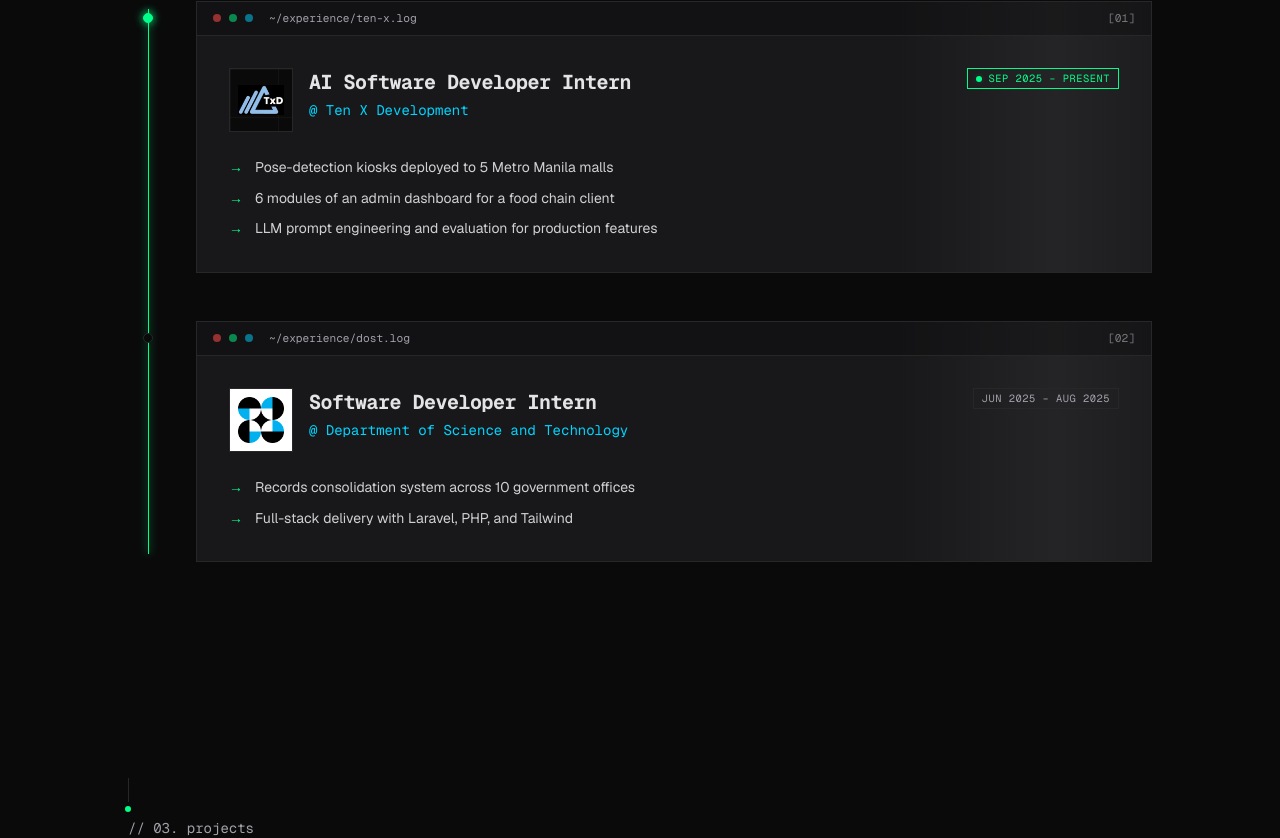
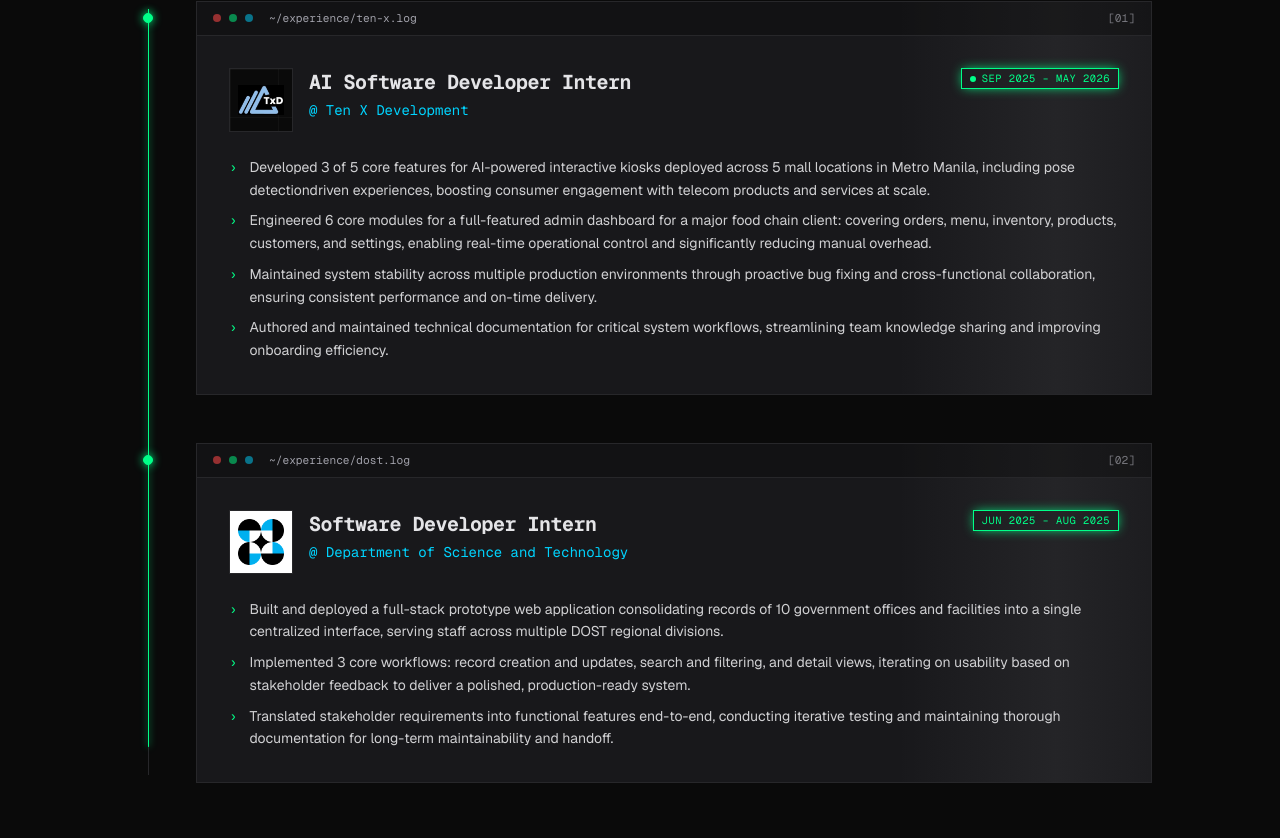
Before and after one commit to PsymonSezArcedera/psymonsez_portfolio, a Next.js app: page / in a window 1280 px wide. Shown: the part 2527-3365 px from the top of the page. Built offline with nearby package versions, Linux system fonts and the light colour scheme.

Commit message:
chore: modified experience description

```diff
--- a/app/components/experience.tsx
+++ b/app/components/experience.tsx
@@ -23,14 +23,15 @@ const roles: Role[] = [
   {
     company: "Ten X Development",
     title: "AI Software Developer Intern",
-    period: "Sep 2025 – Present",
+    period: "Sep 2025 – May 2026",
     current: true,
     logFile: "ten-x.log",
     logoSrc: "/ten-x.png",
     bullets: [
-      "Pose-detection kiosks deployed to 5 Metro Manila malls",
-      "6 modules of an admin dashboard for a food chain client",
-      "LLM prompt engineering and evaluation for production features",
+      "Developed 3 of 5 core features for AI-powered interactive kiosks deployed across 5 mall locations in Metro Manila, including pose detectiondriven experiences, boosting consumer engagement with telecom products and services at scale.",
+      "Engineered 6 core modules for a full-featured admin dashboard for a major food chain client: covering orders, menu, inventory, products, customers, and settings, enabling real-time operational control and significantly reducing manual overhead.",
+      " Maintained system stability across multiple production environments through proactive bug fixing and cross-functional collaboration, ensuring consistent performance and on-time delivery.",
+      "Authored and maintained technical documentation for critical system workflows, streamlining team knowledge sharing and improving onboarding efficiency."
     ],
   },
   {
@@ -41,8 +42,9 @@ const roles: Role[] = [
     logoSrc: "/dost.png",
     logoLight: true,
     bullets: [
-      "Records consolidation system across 10 government offices",
-      "Full-stack delivery with Laravel, PHP, and Tailwind",
+      "Built and deployed a full-stack prototype web application consolidating records of 10 government offices and facilities into a single centralized interface, serving staff across multiple DOST regional divisions.",
+      "Implemented 3 core workflows: record creation and updates, search and filtering, and detail views, iterating on usability based on stakeholder feedback to deliver a polished, production-ready system.",
+      "Translated stakeholder requirements into functional features end-to-end, conducting iterative testing and maintaining thorough documentation for long-term maintainability and handoff."
     ],
   },
 ];
@@ -136,11 +138,7 @@ export function Experience() {
                   <span className="absolute inline-flex h-full w-full animate-ping rounded-full bg-accent/70" />
                 )}
                 <span
-                  className={`relative inline-flex h-2.5 w-2.5 rounded-full border ${
-                    role.current
-                      ? "border-accent bg-accent shadow-[0_0_10px_var(--accent)]"
-                      : "border-border bg-background"
-                  }`}
+                  className="relative inline-flex h-2.5 w-2.5 rounded-full border border-accent bg-accent shadow-[0_0_10px_var(--accent)]"
                 />
               </span>
 
@@ -206,11 +204,7 @@ export function Experience() {
                     </div>
 
                     <span
-                      className={`flex shrink-0 items-center gap-1.5 self-start border px-2 py-0.5 font-mono text-[0.65rem] uppercase tracking-wider ${
-                        role.current
-                          ? "border-accent text-accent"
-                          : "border-border text-muted-foreground"
-                      }`}
+                      className="flex shrink-0 items-center gap-1.5 self-start border border-accent px-2 py-0.5 font-mono text-[0.65rem] uppercase tracking-wider text-accent shadow-[0_0_12px_-2px_var(--accent)]"
                     >
                       {role.current && (
                         <span
@@ -243,7 +237,7 @@ export function Experience() {
                           className="font-mono text-accent"
                           aria-hidden="true"
                         >
-                          →
+                          ›
                         </span>
                         <span>{bullet}</span>
                       </motion.li>
```
